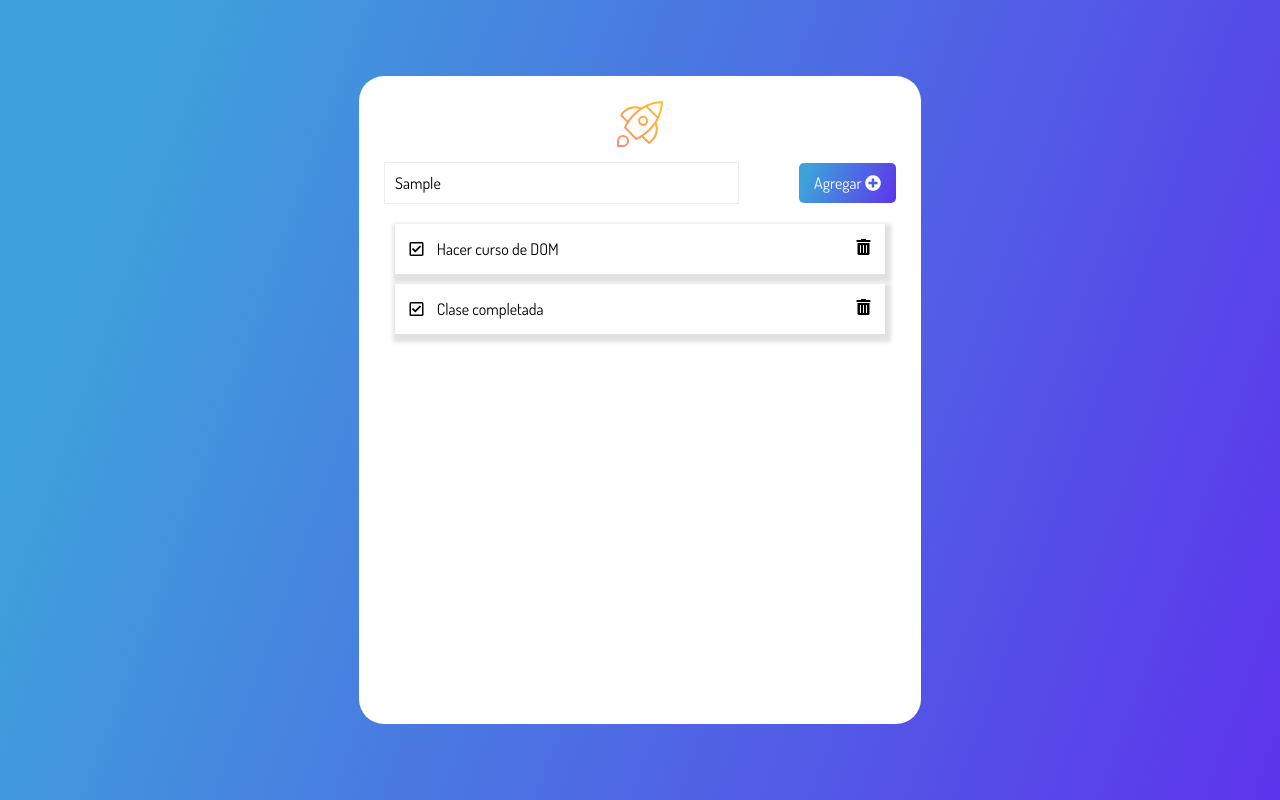
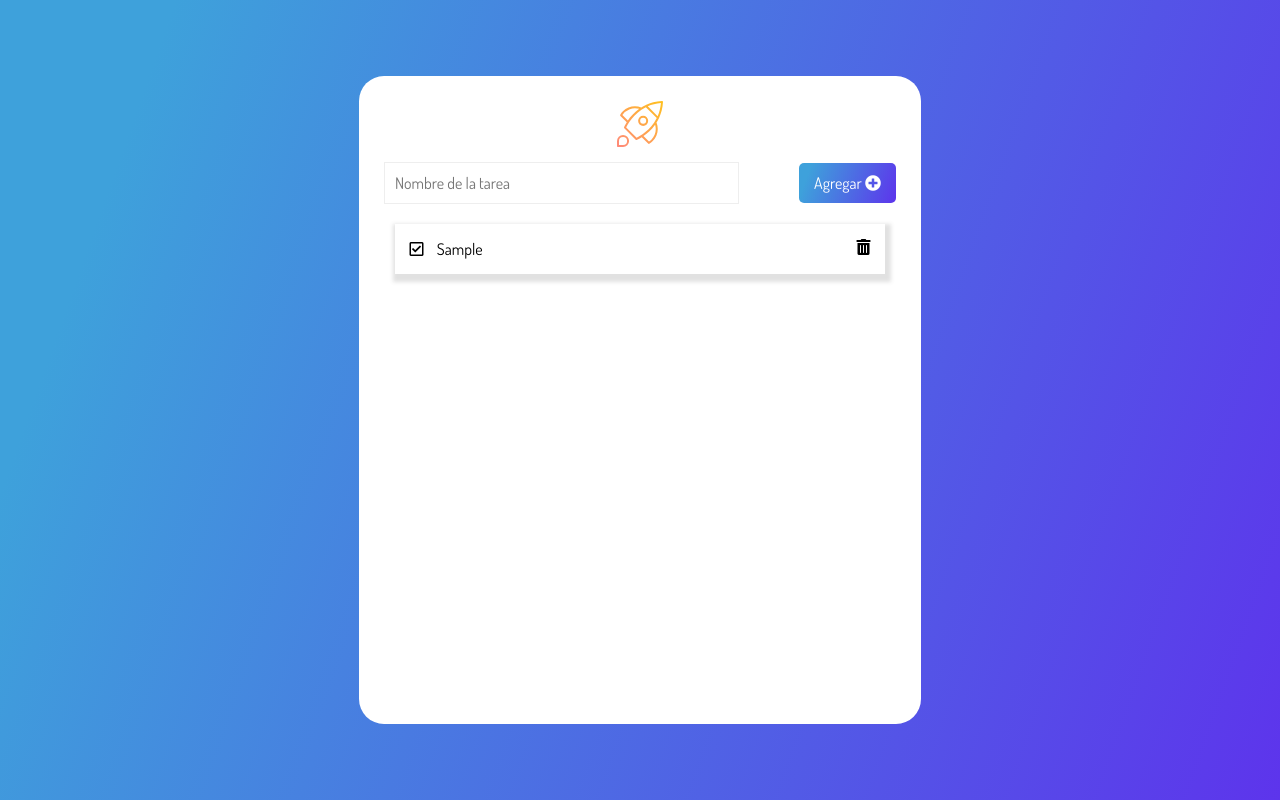
Before and after one commit to NachaSilva/proyectoalura, a plain HTML site: page index.html in a window 1280 px wide. Both pictures are taken after typing "Sample" into the empty fields and a click on the button "Agregar". Drawn offline with Linux system fonts and the light colour scheme.

Commit message:
clase3 completada

```diff
--- a/index.html
+++ b/index.html
@@ -36,21 +36,8 @@
             </button>
           </form>
         </div>
-        <ul class="cardsList">
-          <li class="card">
-            <div>
-              <i class="far fa-check-square icon"></i>
-              <span class="task">Hacer curso de DOM</span>
-            </div>
-            <i class="fas fa-trash-alt trashIcon icon"></i>
-          </li>
-          <li class="card">
-            <div>
-              <i class="far fa-check-square icon"></i>
-              <span class="task">Clase completada</span>
-            </div>
-            <i class="fas fa-trash-alt trashIcon icon"></i>
-          </li>
+        <ul class="cardsList" data-list>
+
         </ul>
       </div>
     </main>
--- a/script.js
+++ b/script.js
@@ -4,7 +4,23 @@ const btn = document.querySelector("[data-form-btn]")
 const createTask = (evento) => {
     evento.preventDefault();
     const input = document.querySelector("[ data-form-iput]");
-    console.log(input.value);
+    const value = input.value;
+    const list = document.querySelector("[data-list]");
+    const task = document.createElement('li');
+    task.classList.add("card");
+    input.value = '';
+    //backticks
+
+const content = `<div>
+<i class="far fa-check-square icon"></i>
+<span class="task">${value}</span>
+</div>
+<i class="fas fa-trash-alt trashIcon icon"></i>`
+    task.innerHTML = content;
+
+    list.appendChild(task);
+
+    console.log(content);
 }
 
 
```
